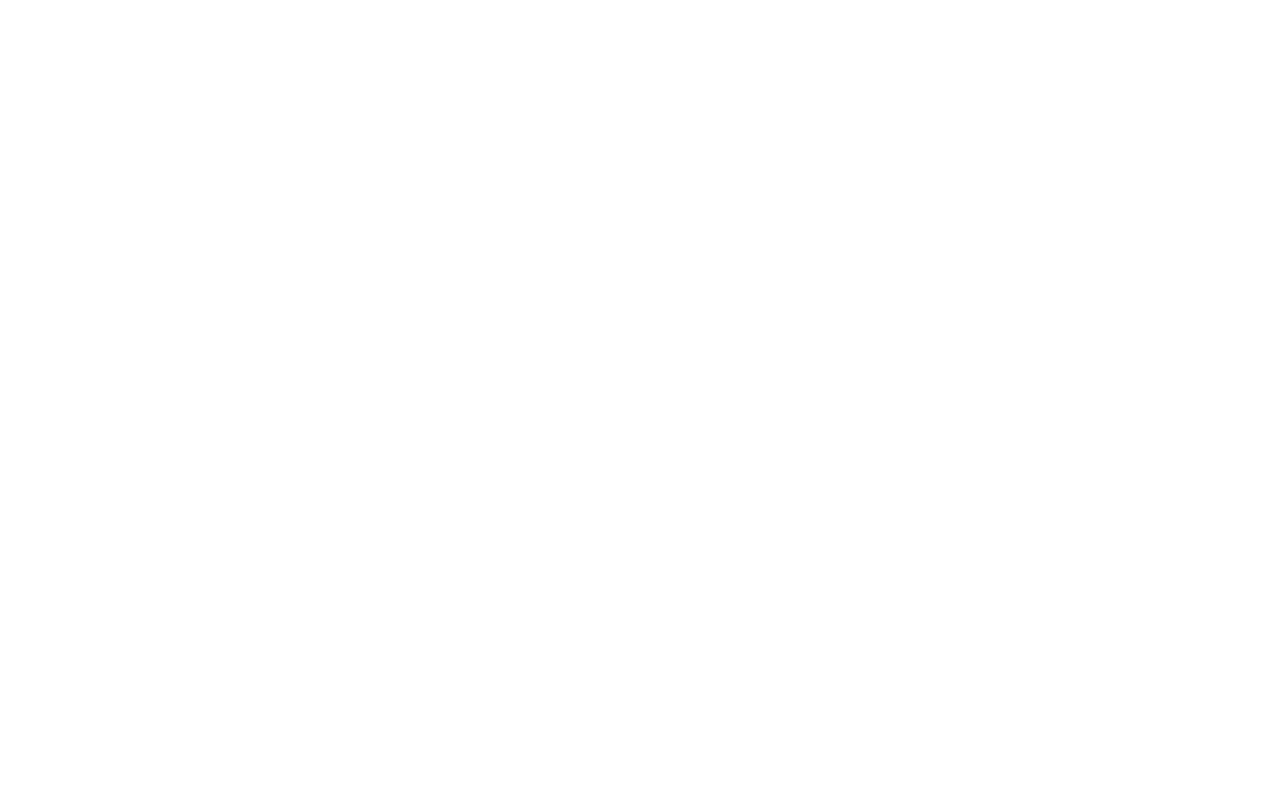
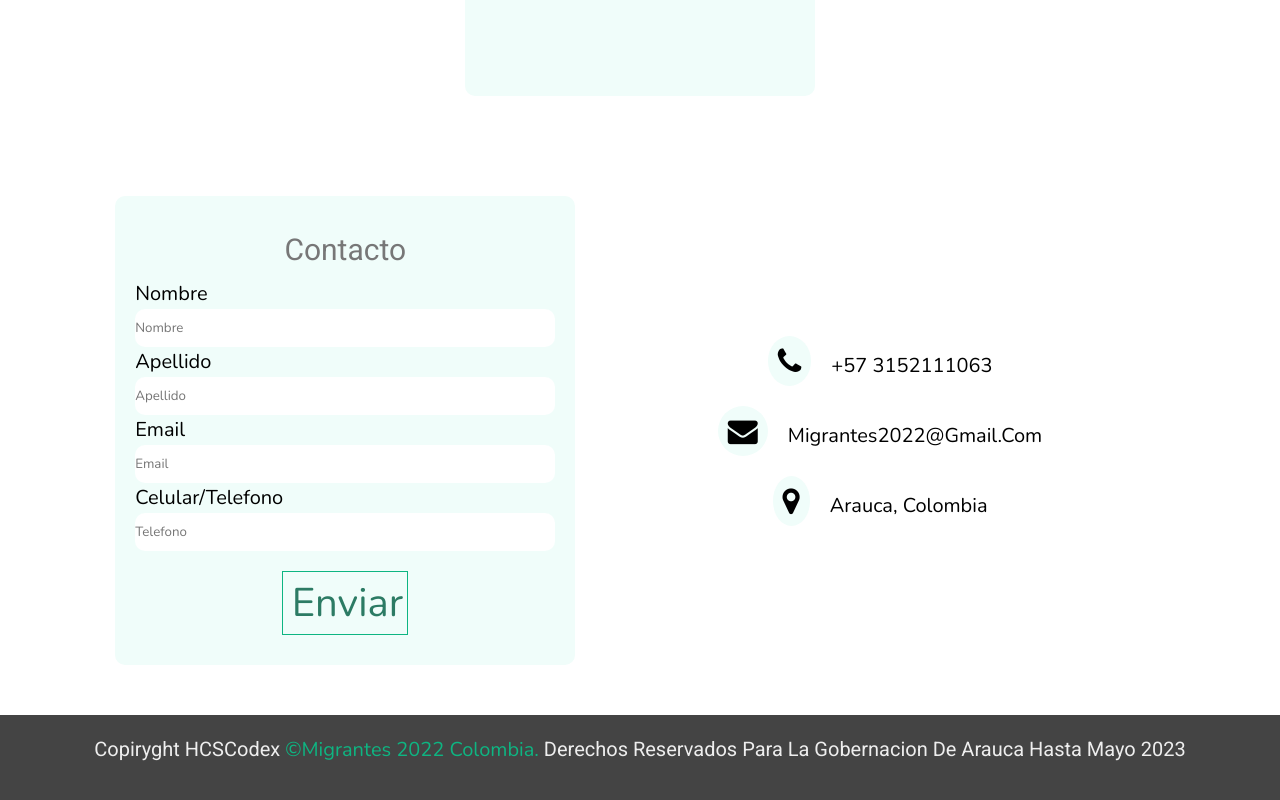
Before and after one commit to Christianlazo11/Frontend_Migrantes, an Angular app: page /inicio in a window 1280 px wide. Shown: the part 1818-2618 px from the top of the page. Before the commit the page ends 800 px from the top, so only its background shows below. Built offline with nearby package versions, Linux system fonts and the light colour scheme; a web font is replaced by a local one.

Commit message:
JSUC-22-05-08

```diff
--- a/src/app/templates/footer/footer.component.html
+++ b/src/app/templates/footer/footer.component.html
@@ -1,6 +1,7 @@
 <section class="footer" id="footer">
   <h3>
-    copiryght HCSCodex<v1.1 span>©migrantes 2022 colombia.</span> Derechos
+    copiryght HCSCodex
+    <span>©migrantes 2022 colombia.</span> Derechos
     reservados para la Gobernacion de Arauca hasta Mayo 2023
   </h3>
 </section>
--- a/src/app/templates/navbar/navbar.component.html
+++ b/src/app/templates/navbar/navbar.component.html
@@ -1,7 +1,9 @@
 <header class="header">
   <a href="index.html" class="logo">
-    <a><p>GOBERNACIÓN DE ARAUCA <br><br>Construyendo Futuro </p></a>
+    <!-- <a><p>GOBERNACIÓN DE ARAUCA <br><br>Construyendo Futuro </p></a> -->
+    <img src="/assets/img/Gobernacion.jpg" alt="Italian Trulli" style="width: 25vw; min-width: 140px;">
   </a>
+
 
   <div (click)="responsiveNav()" id="menu-btn" class="fa fa-bars"></div>
 
```
